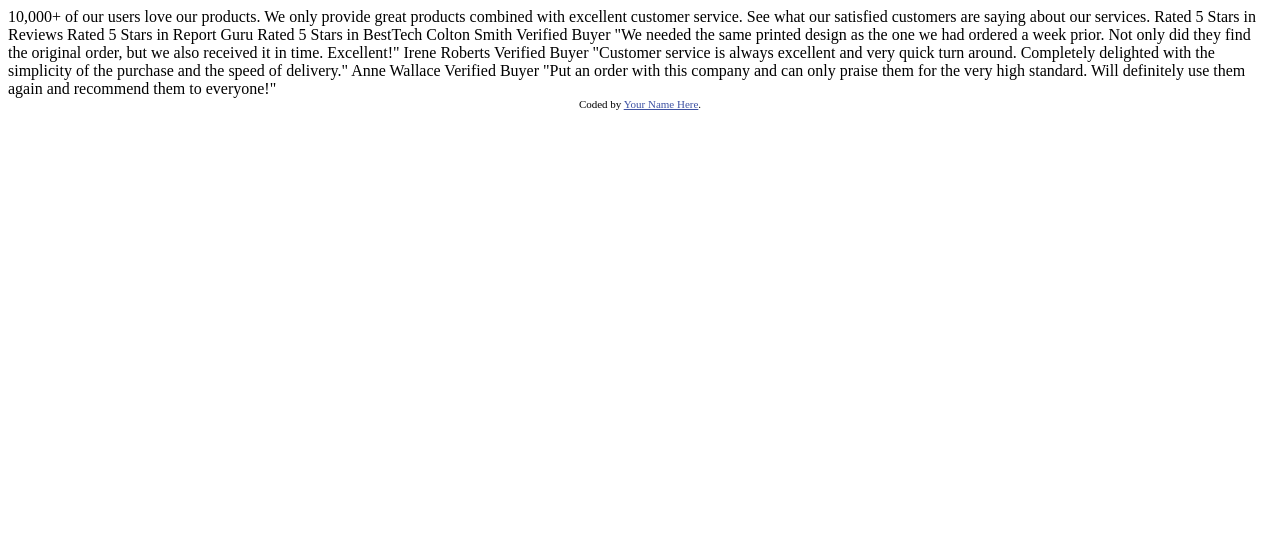
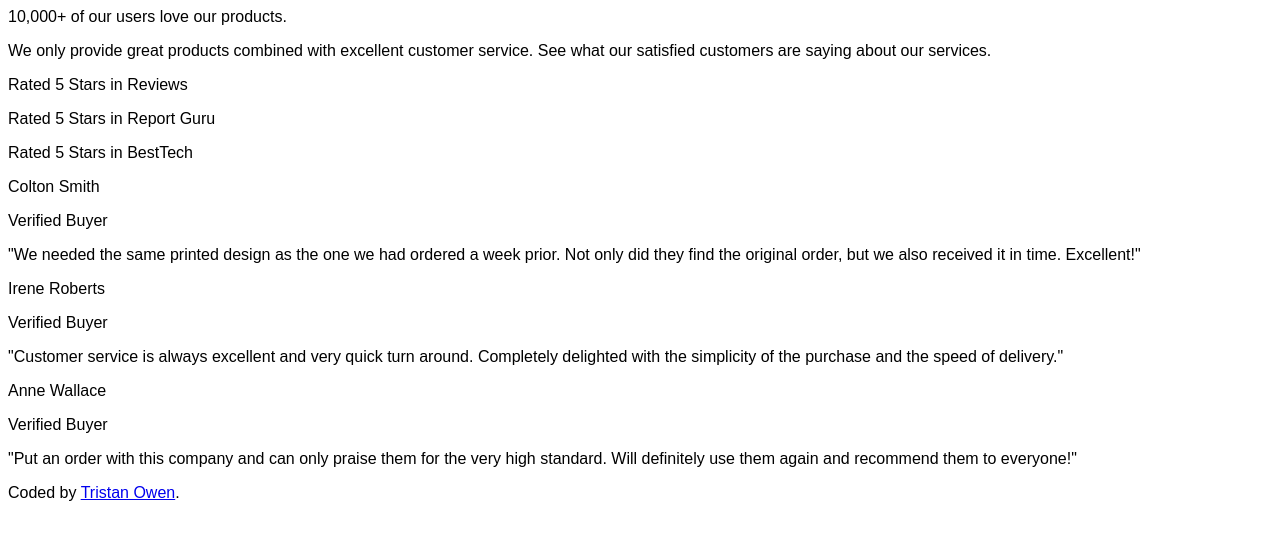
Before and after one commit to trist-user/Owen-CTI-110-FinalProject, a plain HTML site: page social-proof-section-master/index.html in a window 1280 px wide. Drawn offline with Linux system fonts and the light colour scheme.

Commit message:
final project day 1

```diff
--- a/social-proof-section-master/index.html
+++ b/social-proof-section-master/index.html
@@ -3,56 +3,75 @@
   <head>
     <meta charset="UTF-8" />
     <meta name="viewport" content="width=device-width, initial-scale=1.0" />
-    <!-- displays site properly based on user's device -->
-
+    <link rel="stylesheet" href="./styles.css">
     <link
       rel="icon"
       type="image/png"
       sizes="32x32"
       href="./images/favicon-32x32.png"
     />
-
     <title>CTI-110 Final Project | Social proof section</title>
-
-    <!-- Feel free to remove these styles or customise in your own stylesheet 👍 -->
-    <style>
-      .attribution {
-        font-size: 11px;
-        text-align: center;
-      }
-      .attribution a {
-        color: hsl(228, 45%, 44%);
-      }
-    </style>
   </head>
   <body>
+    <section>
+      <header>
         10,000+ of our users love our products.
+      </header>
+    </section>
 
+    <section>
+      <p id="self_glaze">
         We only provide great products combined with excellent customer service.
         See what our satisfied customers are saying about our services.
+      </p>
+    </section>
 
+    <section>
+      <p id="ethos_glaze">
         Rated 5 Stars in Reviews
+      </p>
+      <p id="ethos_glaze">
         Rated 5 Stars in Report Guru
+      </p>
+      <p id="ethos_glaze">
         Rated 5 Stars in BestTech
+      </p>
+    </section>
 
+    <p id="reviewer">
       Colton Smith
+    </p>
+    <p id="is_buyer">
     Verified Buyer
+    </p>
+    <p id="review">
     "We needed the same printed design as the one we had ordered a week prior.
     Not only did they find the original order, but we also received it in time.
     Excellent!"
-
+    </p>
+    <p id="reviewer">
     Irene Roberts
+    </p>
+    <p id="is_buyer">
     Verified Buyer
+    </p>
+    <p>
     "Customer service is always excellent and very quick turn around. Completely
     delighted with the simplicity of the purchase and the speed of delivery."
-
+    </p>
+    <p id="reviewer">
     Anne Wallace
+    </p>
+    <p id="is_buyer">
     Verified Buyer
+    </p>
+    <p id="review">
     "Put an order with this company and can only praise them for the very high
     standard. Will definitely use them again and recommend them to everyone!"
-
+    </p>
+    </section>
     <div class="attribution">
-      Coded by <a href="#">Your Name Here</a>.
+      Coded by <a href="#">Tristan Owen</a>.
     </div>
   </body>
 </html>
--- /dev/null
+++ b/social-proof-section-master/styles.css
@@ -0,0 +1,8 @@
+@font-face{
+    font-family: league spartan;
+    src: url(./LeagueSpartan-VariableFont_wght.ttf) format("ttf")
+}
+body{
+    font-family: 'league spartan', sans-serif;
+    font-weight: 400, 500, 700;
+}
```
Lines whose indentation alone changed are shown as unchanged.
